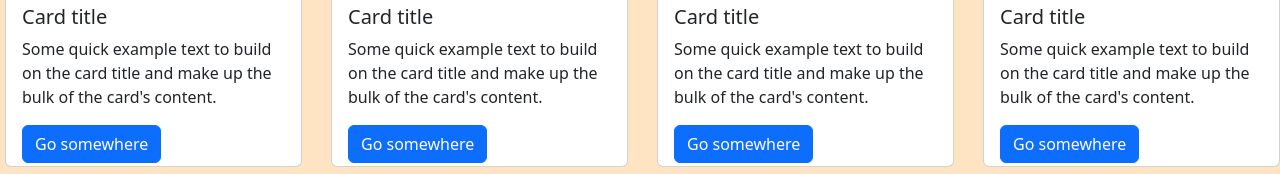
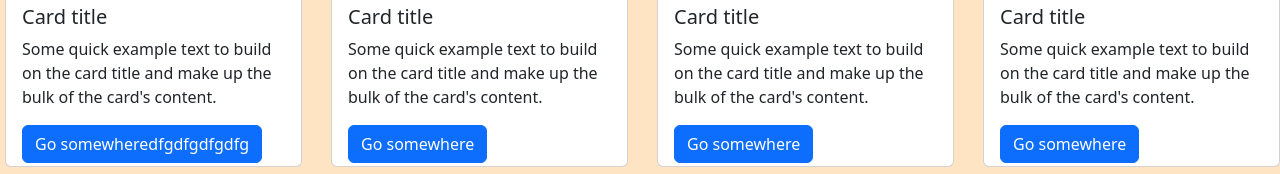
Before and after one commit to smithyd786/hostapp, a plain HTML site: page index.html in a window 1280 px wide. Shown: the part 900-1074 px from the top of the page. Drawn offline with nearby package versions, Linux system fonts and the light colour scheme.

Commit message:
push again

```diff
--- a/index.html
+++ b/index.html
@@ -118,7 +118,7 @@
                         <h5 class="card-title">Card title</h5>
                         <p class="card-text">Some quick example text to build on the card title and make up the bulk of
                             the card's content.</p>
-                        <a href="#" class="btn btn-primary">Go somewhere</a>
+                        <a href="#" class="btn btn-primary">Go somewheredfgdfgdfgdfg</a>
                     </div>
                 </div>
             </div>
```
